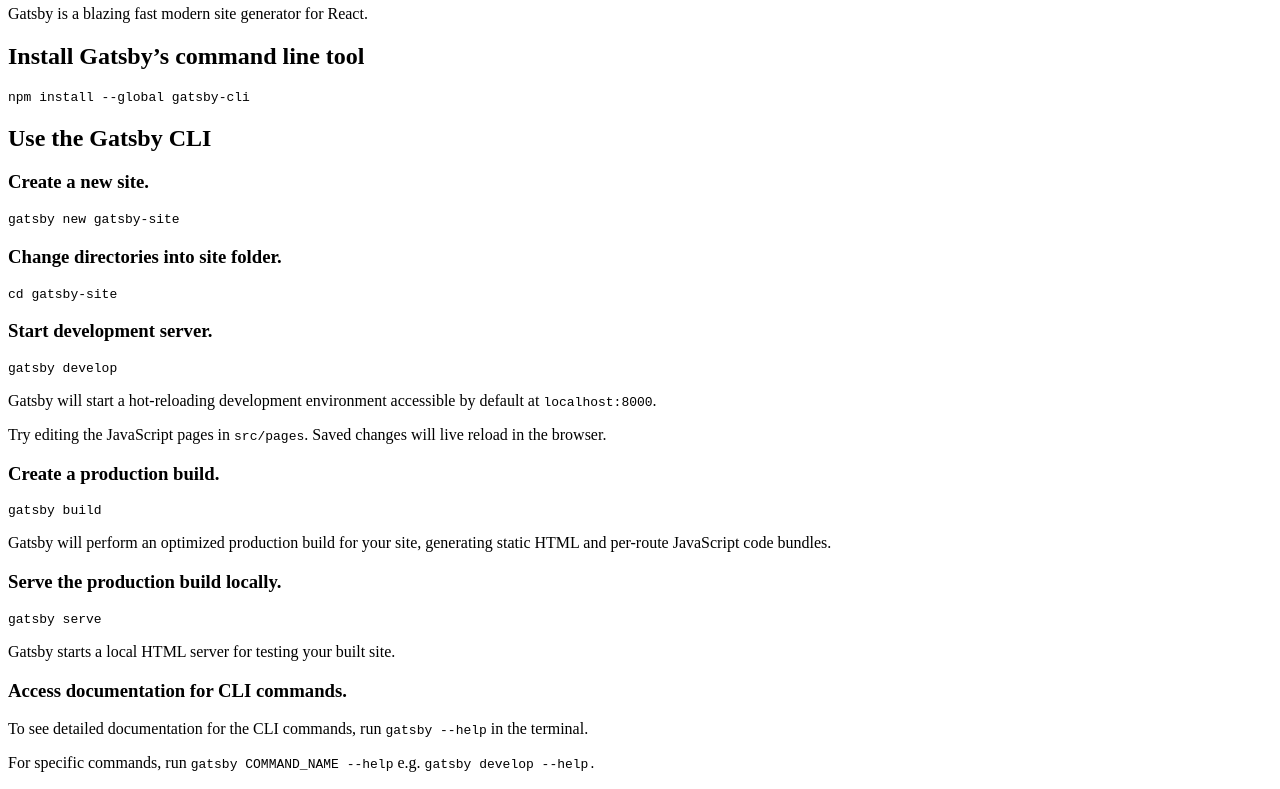
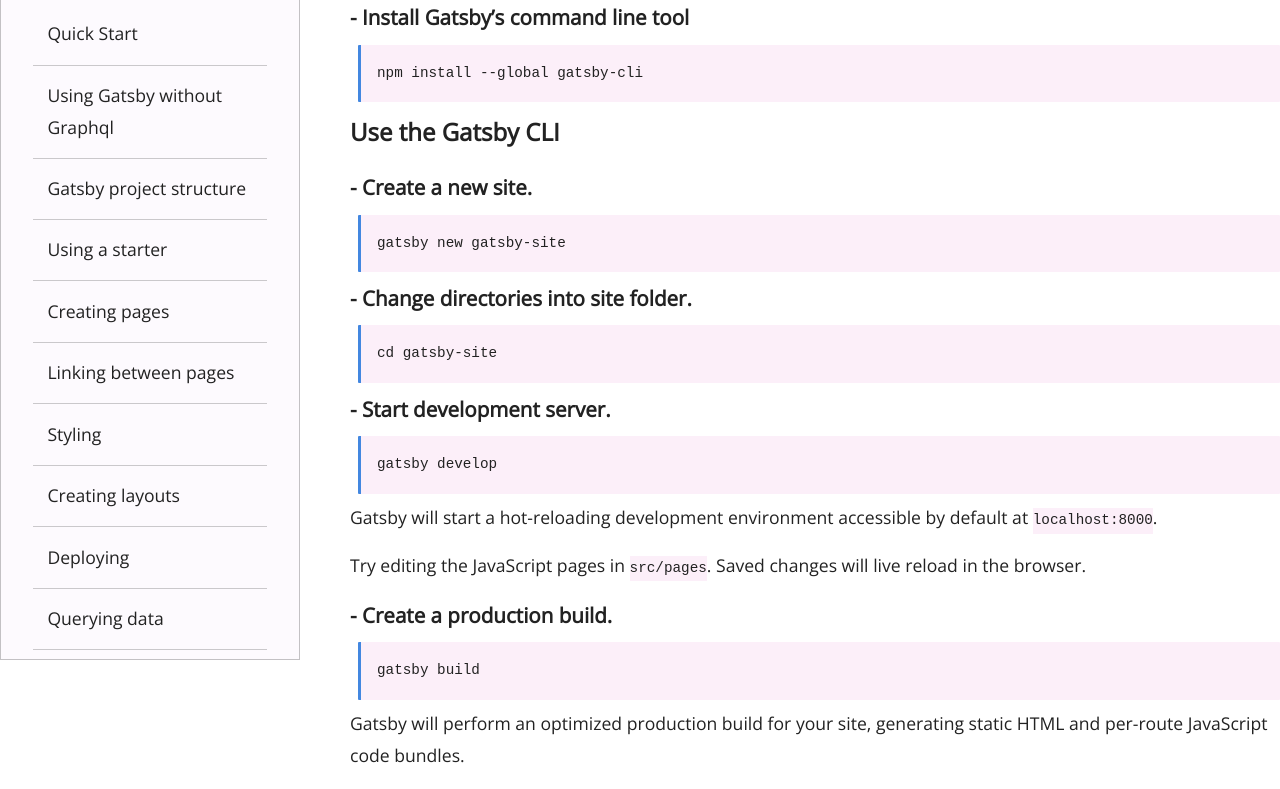
Before and after one commit to gonnzalo/fcc-technical-documentation-page, a website: page index.html in a window 1280 px wide. Shown: the part 140-929 px from the top of the page. Drawn offline with nearby package versions, Linux system fonts and the light colour scheme.

Commit message:
add styling and basic js

```diff
--- a/index.html
+++ b/index.html
@@ -4,61 +4,63 @@
     <meta name="viewport" content="width=device-width, initial-scale=1.0" />
     <meta http-equiv="X-UA-Compatible" content="ie=edge" />
     <title>Technical Documentation Page</title>
+    <link href="https://fonts.googleapis.com/css?family=Open+Sans" rel="stylesheet" />
     <link rel="stylesheet" href="css/style.css" />
   </head>
   <body>
+    <div class="container">
       <nav id="navbar">
-      <header>Gatsby Documentation</header>
+        <header><h1>Gatsby Documentation</h1></header>
         <ul>
-        <a href="#quick-start" class="nav-link">Quick Start</a>
-        <a href="#using-gatsby" class="nav-link">Using Gatsby without Graphql</a>
-        <a href="#gatsby-project" class="nav-link">Gatsby project structure</a>
-        <a href="#using-starter" class="nav-link">Using a starter</a>
-        <a href="#creating-pages" class="nav-link">Creating pages</a>
-        <a href="#Linking-pages" class="nav-link">Linking between pages</a>
-        <a href="#styling" class="nav-link">Styling</a>
-        <a href="#creating-layouts" class="nav-link">Creating layouts</a>
-        <a href="#deploying" class="nav-link">Deploying</a>
-        <a href="#querying-data" class="nav-link">Querying data</a>
-        <a href="#sourcing-data" class="nav-link">Sourcing data</a>
-        <a href="#transforming-data" class="nav-link">Transforming data</a>
-        <a href="#reference" class="nav-link">Reference</a>
+          <a href="#quick-start" class="nav-link"><li>Quick Start</li></a>
+          <a href="#using-gatsby" class="nav-link"><li>Using Gatsby without Graphql</li></a>
+          <a href="#gatsby-project" class="nav-link"><li>Gatsby project structure</li></a>
+          <a href="#using-starter" class="nav-link"><li>Using a starter</li></a>
+          <a href="#creating-pages" class="nav-link"><li>Creating pages</li></a>
+          <a href="#Linking-pages" class="nav-link"><li>Linking between pages</li></a>
+          <a href="#styling" class="nav-link"><li>Styling</li></a>
+          <a href="#creating-layouts" class="nav-link"><li>Creating layouts</li></a>
+          <a href="#deploying" class="nav-link"><li>Deploying</li></a>
+          <a href="#querying-data" class="nav-link"><li>Querying data</li></a>
+          <a href="#sourcing-data" class="nav-link"><li>Sourcing data</li></a>
+          <a href="#transforming-data" class="nav-link"><li>Transforming data</li></a>
+          <a href="#reference" class="nav-link"><li>Reference</li></a>
         </ul>
       </nav>
       <main id="main-doc">
         <section class="main-section" id="quick-start">
           <header><h1>Quick Start</h1></header>
           <p>Gatsby is a blazing fast modern site generator for React.</p>
-        <h2>Install Gatsby’s command line tool</h2>
-        <code>npm install --global gatsby-cli</code>
+          <h3>- Install Gatsby’s command line tool</h3>
+          <code class="code-block">npm install --global gatsby-cli</code>
           <h2>Use the Gatsby CLI</h2>
-        <h3>Create a new site.</h3>
-        <code>gatsby new gatsby-site</code>
-        <h3>Change directories into site folder.</h3>
-        <code>cd gatsby-site</code>
-        <h3>Start development server.</h3>
-        <code>gatsby develop</code>
+          <h3>- Create a new site.</h3>
+          <code class="code-block">gatsby new gatsby-site</code>
+          <h3>- Change directories into site folder.</h3>
+          <code class="code-block">cd gatsby-site</code>
+          <h3>- Start development server.</h3>
+          <code class="code-block">gatsby develop</code>
           <p>
             Gatsby will start a hot-reloading development environment accessible by default at
             <code>localhost:8000</code>.
           </p>
           <p>
-          Try editing the JavaScript pages in <code>src/pages</code>. Saved changes will live reload
-          in the browser.
+            Try editing the JavaScript pages in <code>src/pages</code>. Saved changes will live
+            reload in the browser.
           </p>
-        <h3>Create a production build.</h3>
-        <code>gatsby build</code>
+          <h3>- Create a production build.</h3>
+          <code class="code-block">gatsby build</code>
           <p>
             Gatsby will perform an optimized production build for your site, generating static HTML
             and per-route JavaScript code bundles.
           </p>
-        <h3>Serve the production build locally.</h3>
-        <code>gatsby serve</code>
+          <h3>- Serve the production build locally.</h3>
+          <code class="code-block">gatsby serve</code>
           <p>Gatsby starts a local HTML server for testing your built site.</p>
-        <h3>Access documentation for CLI commands.</h3>
+          <h3>- Access documentation for CLI commands.</h3>
           <p>
-          To see detailed documentation for the CLI commands, run <code>gatsby --help</code> in the
-          terminal.
+            To see detailed documentation for the CLI commands, run <code>gatsby --help</code> in
+            the terminal.
           </p>
           <p>
             For specific commands, run <code>gatsby COMMAND_NAME --help</code> e.g.
@@ -68,9 +70,9 @@
         <section class="main-section" id="using-gatsby">
           <header><h1>Using Gatsby without GraphQL</h1></header>
           <p>
-          You can use the node createPages API to pull unstructured data directly into Gatsby sites
-          rather than through GraphQL and source plugins. This is a great choice for small sites,
-          while GraphQL and source plugins can help save time with more complex sites.
+            You can use the node createPages API to pull unstructured data directly into Gatsby
+            sites rather than through GraphQL and source plugins. This is a great choice for small
+            sites, while GraphQL and source plugins can help save time with more complex sites.
           </p>
           <ul>
             <li>
@@ -107,7 +109,9 @@
                 >tutorial part one</a
               >
             </li>
-          <li>Browse the <a href="https://www.gatsbyjs.org/starters/?v=2"> Starter Library</a></li>
+            <li>
+              Browse the <a href="https://www.gatsbyjs.org/starters/?v=2"> Starter Library</a>
+            </li>
             <li>
               Check out Gatsby’s
               <a href="https://github.com/gatsbyjs/gatsby-starter-default">
@@ -168,10 +172,8 @@
           </p>
           <ul>
             <li>
-            <p>
               Walk through adding global styles to an example site in
               <a href="/tutorial/part-two/#creating-global-styles">tutorial part two</a>
-            </p>
               <ul>
                 <li>
                   More on global styles
@@ -275,8 +277,8 @@
           <h1>Sourcing data</h1>
           <p>
             Data sourcing in Gatsby is plugin-driven; Source plugins fetch data from their source
-          (e.g. the <code class="language-text">gatsby-source-filesystem</code> plugin fetches data
-          from the file system, the
+            (e.g. the <code class="language-text">gatsby-source-filesystem</code> plugin fetches
+            data from the file system, the
             <code class="language-text">gatsby-source-wordpress</code> plugin fetches data from the
             WordPress API, etc).
           </p>
@@ -299,8 +301,8 @@
           <h1>Transforming data</h1>
           <p>
             Transforming data in Gatsby is also plugin-driven; Transformer plugins take data fetched
-          using source plugins, and process it into something more usable (e.g. JSON into JavaScript
-          objects, markdown to HTML, and more).
+            using source plugins, and process it into something more usable (e.g. JSON into
+            JavaScript objects, markdown to HTML, and more).
           </p>
           <ul>
             <li>
@@ -321,5 +323,7 @@
           </ul>
         </section>
       </main>
+    </div>
+    <script src="scripts/index.js"></script>
   </body>
 </html>
--- /dev/null
+++ b/scripts/index.js
@@ -0,0 +1,14 @@
+const currentLinks = document.querySelectorAll('a li')
+
+// window.addEventListener('click', currentLinks.forEach( (link) => {
+//     console.log(link);
+//     // link.classList.add("active")
+// }))
+
+
+currentLinks.forEach((link) =>{
+    link.addEventListener('click', () => {
+        currentLinks.forEach( i => i.classList.remove('active') )
+        link.classList.add("active");
+})
+})
--- a/scss/_base.scss
+++ b/scss/_base.scss
@@ -0,0 +1,19 @@
+html {
+  box-sizing: border-box;
+}
+
+*,
+*:before,
+*:after {
+  box-sizing: inherit;
+  margin: 0;
+  padding: 0;
+}
+
+body {
+  font-family: "Open Sans", sans-serif;
+  line-height: 1.8;
+  font-size: 110%;
+  color: #222;
+  word-wrap: break-word;
+}
--- a/scss/_layout.scss
+++ b/scss/_layout.scss
@@ -0,0 +1,110 @@
+.container {
+  & #navbar {
+    position: fixed;
+    width: 300px;
+    height: 100%;
+    padding: 0rem 0 1rem 1rem;
+    background-color: #9629b805;
+    border: 1px solid #1e1c1f41;
+    overflow-y: auto;
+    overflow-x: hidden;
+    padding: 2rem;
+    top: 0;
+    float: left;
+
+    &::-webkit-scrollbar {
+      width: 0.3rem;
+    }
+
+    &::-webkit-scrollbar-track {
+      -webkit-box-shadow: inset 0 0 6px rgba(137, 21, 148, 0.322);
+      box-shadow: inset 0 0 6px rgba(137, 21, 148, 0.322);
+    }
+
+    &::-webkit-scrollbar-thumb {
+      background-color: #9010cc52;
+      outline: 1px solid #9010cc52;
+    }
+
+    & header {
+      margin-bottom: 1rem;
+    }
+    & ul {
+      & a {
+        text-decoration: none;
+        transition: color 0.3s;
+
+        & li {
+          list-style-type: none;
+          color: #222;
+          font-weight: 500;
+          padding: 0.9rem;
+          border-bottom: 1px solid rgba($color: #000000, $alpha: 0.2);
+          transition: 0.3s;
+
+          &:hover {
+            transform: translateY(-2px);
+            list-style-type: disc;
+            color: rgba($color: #9010cc, $alpha: 0.7);
+          }
+
+          & .active {
+            border-bottom: 2px solid rgba($color: #9010cc, $alpha: 0.7);
+          }
+        }
+      }
+    }
+  }
+
+  & #main-doc {
+    margin: 2rem 0;
+    margin-left: 350px;
+    max-width: 80%;
+
+    & section {
+      & header > h1 {
+        font-size: 1.8rem;
+      }
+      //   & ul {
+      //     list-style-position: inside;
+
+      //     & li > ul {
+      //       list-style-position: unset;
+      //     }
+      //   }
+      & p {
+        padding: 0.5rem 0;
+      }
+      & h2 {
+        padding: 0.5rem 0;
+        font-size: 1.5rem;
+      }
+      & h3 {
+        padding: 0.5rem 0;
+      }
+      & code {
+        display: inline-block;
+
+        background-color: rgba($color: #eeade0, $alpha: 0.2);
+      }
+
+      & .code-block {
+        display: block;
+        padding: 1rem;
+        margin-left: 0.5rem;
+        border-left: 3px solid rgb(67, 135, 224);
+        border-radius: 1px;
+      }
+      & a {
+        text-decoration: none;
+        color: #222;
+        font-weight: 600;
+        border-bottom: 3px solid rgba($color: #9010cc, $alpha: 0.2);
+        transition: 0.3s;
+        &:hover {
+          opacity: 0.8;
+        }
+      }
+    }
+  }
+}
```
Also changed, not shown: css/style.css (added). Lines whose indentation alone changed are shown as unchanged.
